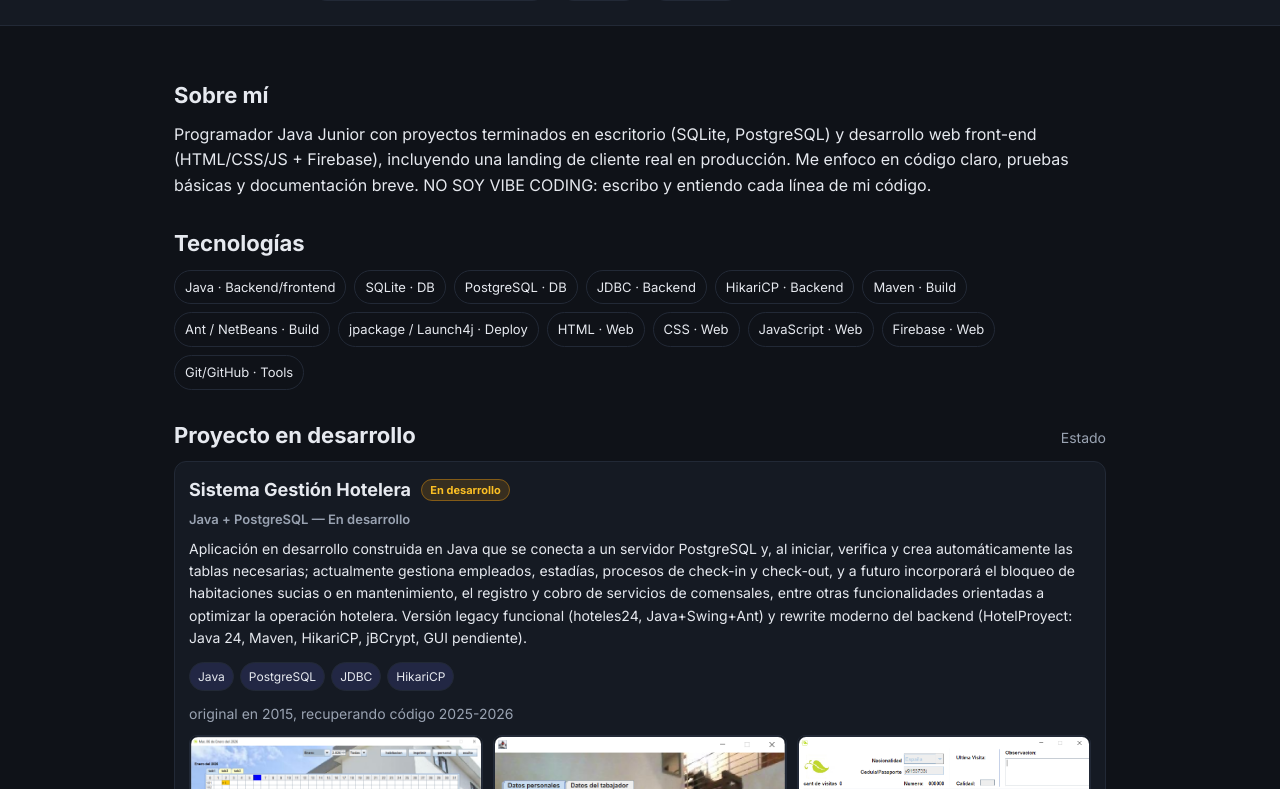
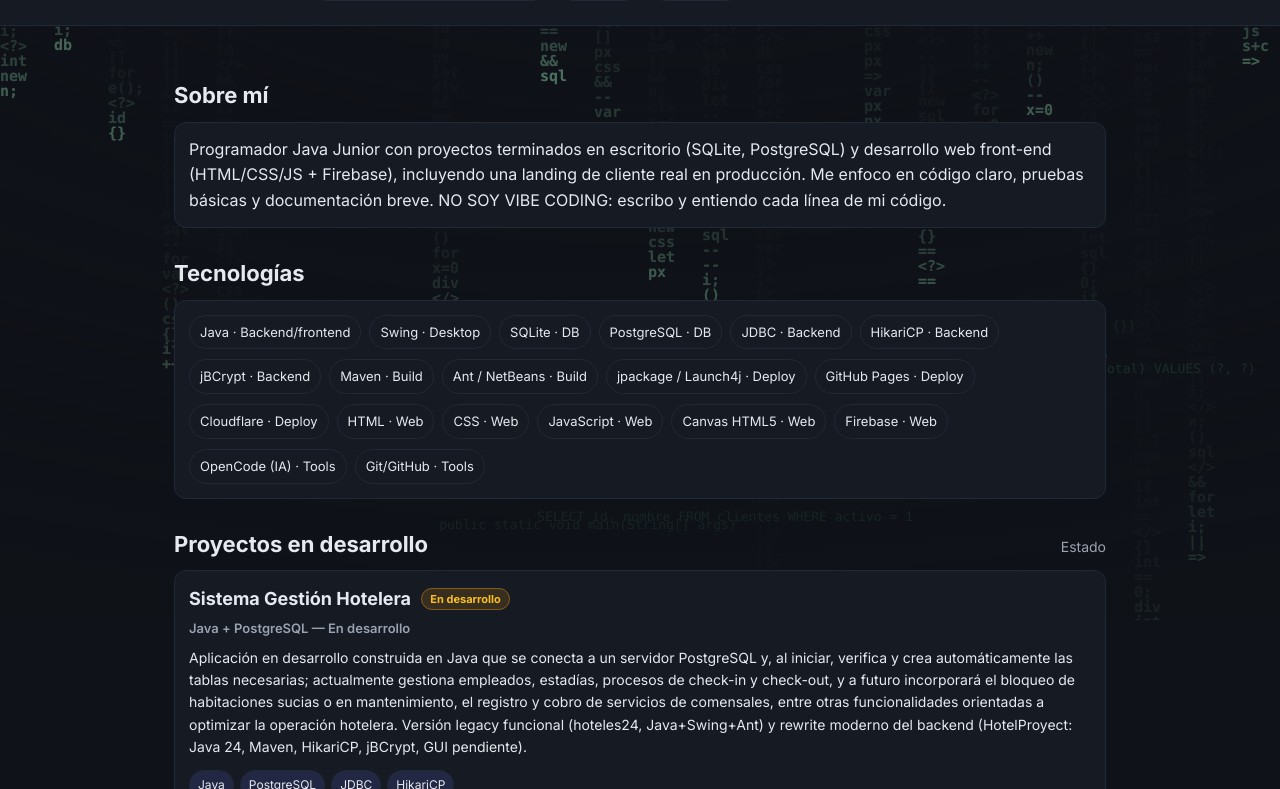
Before and after one commit to angelvalecillos/angelvalecillos.github.io, a plain HTML site: page index.html in a window 1280 px wide. Shown: the part 180-969 px from the top of the page. Drawn offline with Linux system fonts and the light colour scheme.

Commit message:
Fondo Matrix, paneles en Sobre mi/Tecnologias/Extra, avatar con dos fotos, nuevas tecnologias y Family Chat + Aleen a desarrollo

```diff
--- a/content.js
+++ b/content.js
@@ -6,6 +6,8 @@ window.portfolioData = {
   email: "angel.valecillos1981@gmail.com",
   cvUrl: "assets/CV.pdf",
   photoUrl: "assets/foto.jpg",
+  photoUrl2: "assets/foto2-avatar.jpg", // 2ª foto del avatar (entra con fundido)
+  photoIntervalMs: 7000,                // cada cuánto alterna (7 s)
 
   github: "https://github.com/angelvalecillos",
   linkedin: "https://www.linkedin.com/in/angel-eduardo-valecillos-ab4b5b57",
@@ -16,17 +18,23 @@ window.portfolioData = {
 
   tech: [
     { label: "Java", category: "Backend/frontend" },
+    { label: "Swing", category: "Desktop" },
     { label: "SQLite", category: "DB" },
     { label: "PostgreSQL", category: "DB" },
     { label: "JDBC", category: "Backend" },
     { label: "HikariCP", category: "Backend" },
+    { label: "jBCrypt", category: "Backend" },
     { label: "Maven", category: "Build" },
     { label: "Ant / NetBeans", category: "Build" },
     { label: "jpackage / Launch4j", category: "Deploy" },
+    { label: "GitHub Pages", category: "Deploy" },
+    { label: "Cloudflare", category: "Deploy" },
     { label: "HTML", category: "Web" },
     { label: "CSS", category: "Web" },
     { label: "JavaScript", category: "Web" },
+    { label: "Canvas HTML5", category: "Web" },
     { label: "Firebase", category: "Web" },
+    { label: "OpenCode (IA)", category: "Tools" },
     { label: "Git/GitHub", category: "Tools" }
   ],
 
@@ -48,6 +56,27 @@ window.portfolioData = {
       // Código del proyecto
       repoUrl: "https://github.com/angelvalecillos/hotels"
       // demoUrl: "https://tu-demo.com" // opcional
+    },
+    {
+      title: "Family Chat Room",
+      subtitle: "HTML/CSS/JS + Firebase — En desarrollo",
+      status: "En desarrollo",
+      description:
+        "Chat web familiar estilo MSN con login, registro y dashboard. Front completo en vanilla JS + Firebase; pendiente configurar credenciales y desplegar la demo.",
+      years: "2026 · proyecto familiar",
+      tech: ["HTML", "CSS", "JavaScript", "Firebase"],
+      repoUrl: "https://github.com/angelvalecillos/family-chat-room"
+    },
+    {
+      title: "Aleen Fotografía",
+      subtitle: "Landing HTML/CSS/JS — En desarrollo",
+      status: "En desarrollo",
+      description:
+        "Landing responsive para fotógrafa, con vista-cliente autocontenida verificada. Pendiente fotos y textos finales del cliente.",
+      years: "2026 · cliente real (fotógrafa)",
+      tech: ["HTML", "CSS", "JavaScript"],
+      repoUrl: "https://github.com/angelvalecillos/aleen-fotografia",
+      images: ["assets/aleen.jpg"]
     }
   ],
 
@@ -85,26 +114,6 @@ window.portfolioData = {
       repoUrl: "https://github.com/angelvalecillos/java-exe-builder",
       demoUrl: "assets/Manual-compilador.pdf",
       imageUrl: "assets/compilador-java.png",
-      imageLayout: "scroll"
-    },
-    {
-      title: "Family Chat Room",
-      subtitle: "HTML/CSS/JS + Firebase",
-      status: "Avanzado",
-      description:
-        "Chat web familiar estilo MSN con login, registro y dashboard. Front completo en vanilla JS + Firebase; pendiente configurar credenciales y desplegar demo.",
-      tech: ["HTML", "CSS", "JavaScript", "Firebase"],
-      repoUrl: "https://github.com/angelvalecillos/family-chat-room"
-    },
-    {
-      title: "Aleen Fotografía",
-      subtitle: "Landing HTML/CSS/JS",
-      status: "Avanzado",
-      description:
-        "Landing responsive para fotógrafa, con vista-cliente autocontenida verificada. Pendiente fotos y textos finales del cliente.",
-      tech: ["HTML", "CSS", "JavaScript"],
-      repoUrl: "https://github.com/angelvalecillos/aleen-fotografia",
-      imageUrl: "assets/aleen.jpg",
       imageLayout: "scroll"
     },
     {
--- a/index.html
+++ b/index.html
@@ -12,10 +12,17 @@
     <link rel="stylesheet" href="style.css" />
   </head>
   <body>
+    <!-- Fondo Matrix: lluvia de código + líneas de código. Decorativo. -->
+    <canvas id="matrix" class="matrix-canvas" aria-hidden="true"></canvas>
+    <canvas id="matrixCode" class="matrix-canvas" aria-hidden="true"></canvas>
+
     <header class="site-header">
       <div class="container header-grid">
         <div class="identity">
+          <div class="avatar-stack">
             <img id="photo" class="avatar" alt="Foto de perfil" />
+            <img id="photoAlt" class="avatar avatar-alt" alt="" aria-hidden="true" />
+          </div>
           <div>
             <h1 id="name" class="title"></h1>
             <p id="mainSkill" class="subtitle"></p>
@@ -33,17 +40,21 @@
     <main class="container">
       <section aria-labelledby="about-title" class="section">
         <h2 id="about-title" class="section-title">Sobre mí</h2>
+        <div class="panel">
           <p id="about" class="section-text"></p>
+        </div>
       </section>
 
       <section aria-labelledby="tech-title" class="section">
         <h2 id="tech-title" class="section-title">Tecnologías</h2>
+        <div class="panel">
           <div id="techBadges" class="badge-grid"></div>
+        </div>
       </section>
 
       <section aria-labelledby="experience-title" class="section">
         <div class="section-title-row">
-          <h2 id="experience-title" class="section-title">Proyecto en desarrollo</h2>
+          <h2 id="experience-title" class="section-title">Proyectos en desarrollo</h2>
           <span class="muted">Estado</span>
         </div>
         <div id="experienceList" class="card-list"></div>
@@ -64,6 +75,7 @@
 
       <section aria-labelledby="extra-title" class="section">
         <h2 id="extra-title" class="section-title">Extra</h2>
+        <div class="panel">
           <div class="extra-grid">
             <div>
               <h3 class="extra-subtitle">Idiomas</h3>
@@ -90,6 +102,7 @@
               <ul id="blog" class="list"></ul>
             </div>
           </div>
+        </div>
       </section>
     </main>
 
@@ -101,6 +114,7 @@
     </footer>
 
     <!-- JS en Site Root -->
+    <script src="matrix.js"></script>
     <script src="content.js"></script>
     <script src="script.js"></script>
   </body>
--- /dev/null
+++ b/matrix.js
@@ -0,0 +1,272 @@
+/* ------------------------------------------------------------------
+   Fondo "Matrix" del portafolio (2026-10-18)
+   ------------------------------------------------------------------
+   Dos capas sobre canvas, siempre DETRÁS del contenido y sin bloquear
+   clics:
+     1) #matrix     -> lluvia de tokens de código (if, for, SELECT, {})
+                       con estela, como en la película.
+     2) #matrixCode -> líneas de código legibles que bajan muy despacio
+                       (Java, HTML, CSS, JS y SQL reales).
+
+   Reglas cumplidas:
+     - Sin librerías ni peticiones de red.
+     - Respeta prefers-reduced-motion (dibuja un fotograma fijo).
+     - Se pausa cuando la pestaña no está visible.
+     - Cada 2-3 minutos baja UNA columna en verde brillante con brillo
+       (glow), para que resalte entre la lluvia normal.
+------------------------------------------------------------------ */
+(function () {
+  const rain = document.getElementById("matrix");
+  const code = document.getElementById("matrixCode");
+  if (!rain || !code) return;
+
+  const root = document.documentElement;
+  const reduce = window.matchMedia("(prefers-reduced-motion: reduce)").matches;
+
+  // --- Paleta: se lee de las variables CSS (cambia con el tema) ---
+  let color = "#63e08f";
+  let head = "#d9ffe9";
+  let hot = "#a6ffcc";
+  function readPalette() {
+    const s = getComputedStyle(root);
+    color = (s.getPropertyValue("--matrix-char") || "").trim() || "#63e08f";
+    head = (s.getPropertyValue("--matrix-head") || "").trim() || "#d9ffe9";
+    hot = (s.getPropertyValue("--matrix-hot") || "").trim() || "#a6ffcc";
+  }
+
+  // --- Tokens que caen (símbolos y palabras reales del oficio) ---
+  const TOKENS = [
+    "if", "for", "int", "new", "var", "let", "db", "sql", "css", "js",
+    "id", "str", "x=0", "i;", "n;", "0;", "()", "{}", "[]", "=>", "==",
+    "&&", "||", "++", "--", "div", "px", "<?>", "</>", "s+c", "e();",
+  ];
+
+  // --- Líneas de código que flotan lentamente ---
+  const SNIPPETS = [
+    'public static void main(String[] args)',
+    'System.out.println("Hola");',
+    'SELECT id, nombre FROM clientes WHERE activo = 1',
+    'INSERT INTO pedidos (fecha, total) VALUES (?, ?)',
+    'JOIN facturas f ON f.cliente_id = c.id',
+    'CREATE TABLE usuario (id INTEGER PRIMARY KEY);',
+    '.container { display: flex; gap: 16px; }',
+    '@media (max-width: 640px) { ... }',
+    '<div class="card"> <h3>Proyecto</h3> </div>',
+    'document.getElementById("app")',
+    'addEventListener("click", () => {})',
+    'const res = await fetch(url);',
+    'for (int i = 0; i < n; i++) { ... }',
+    'try { ... } catch (Exception e) { ... }',
+    'git commit -m "fix: validación de formulario"',
+  ];
+
+  const FONT = 15;   // tamaño de letra (px)
+  const COL = 54;    // ancho de cada columna de lluvia (px)
+  const SPEED_MIN = 0.08;   // celdas por fotograma: caída lenta
+  const SPEED_MAX = 0.3;
+  const rnd = (a, b) => a + Math.random() * (b - a);
+  const pick = (arr) => arr[(Math.random() * arr.length) | 0];
+
+  const rctx = rain.getContext("2d");
+  const cctx = code.getContext("2d");
+  const dpr = Math.min(window.devicePixelRatio || 1, 2);
+
+  let W = 0;
+  let H = 0;
+  let cols = 0;
+  let drops = [];
+  let lines = [];
+  let raf = 0;
+  let last = 0;
+
+  // Reloj propio (en ms de fotogramas) y estado de la columna destacada
+  let clock = 0;
+  let hotCol = -1;
+  let hotUntil = 0;
+  // La primera vez baja pronto (12-32 s) para que se vea; luego 2-3 minutos.
+  let nextHot = 12000 + Math.random() * 20000;
+
+  function fit(cv, ctx) {
+    cv.width = Math.floor(W * dpr);
+    cv.height = Math.floor(H * dpr);
+    ctx.setTransform(dpr, 0, 0, dpr, 0, 0);
+  }
+
+  function setup() {
+    W = window.innerWidth;
+    H = window.innerHeight;
+    fit(rain, rctx);
+    fit(code, cctx);
+
+    cols = Math.max(6, Math.ceil(W / COL));
+    drops = Array.from({ length: cols }, () => ({
+      y: rnd(-H, 0),
+      acc: 0,
+      speed: rnd(SPEED_MIN, SPEED_MAX),
+    }));
+
+    // Menos líneas en pantallas pequeñas para no tapar el texto
+    const n = W < 720 ? 5 : Math.min(15, Math.round(W / 130));
+    lines = Array.from({ length: n }, () => ({
+      text: pick(SNIPPETS),
+      x: rnd(8, Math.max(9, W - 360)),
+      y: rnd(0, H),
+      speed: rnd(6, 16),      // px por segundo: baja despacio
+      alpha: rnd(0.22, 0.45),
+    }));
+
+    rctx.clearRect(0, 0, W, H);
+    cctx.clearRect(0, 0, W, H);
+  }
+
+  // Una columna cada 2-3 minutos baja en verde brillante con glow.
+  function updateHot() {
+    if (hotCol >= 0 && clock > hotUntil) {
+      drops[hotCol].speed = rnd(SPEED_MIN, SPEED_MAX);
+      hotCol = -1;
+    }
+    if (hotCol < 0 && clock >= nextHot) {
+      hotCol = (Math.random() * cols) | 0;
+      hotUntil = clock + 5000;                 // cruza la pantalla en ~2-4 s
+      drops[hotCol].y = -FONT * 4;             // entra desde arriba
+      drops[hotCol].acc = 0;
+      drops[hotCol].speed = rnd(0.55, 0.85);   // pasa más rápido para resaltar
+      nextHot = clock + 120000 + Math.random() * 60000; // 2 a 3 minutos
+    }
+  }
+
+  // Capa 1: lluvia. La estela se consigue desvaneciendo lo dibujado.
+  function stepRain(dt) {
+    rctx.globalCompositeOperation = "destination-out";
+    rctx.fillStyle = "rgba(0,0,0,0.05)";
+    rctx.fillRect(0, 0, W, H);
+    rctx.globalCompositeOperation = "source-over";
+
+    rctx.font = "600 " + FONT + "px Consolas, 'Courier New', monospace";
+    rctx.textBaseline = "top";
+
+    for (let i = 0; i < cols; i++) {
+      const d = drops[i];
+      d.acc += d.speed * (dt / 16.7);
+      if (d.acc < 1) continue; // avanza de celda en celda (sin solaparse)
+      d.acc = 0;
+      d.y += FONT;
+
+      if (d.y > H + FONT * 3) {
+        d.y = -FONT * rnd(1, 7);
+        d.speed = rnd(SPEED_MIN, SPEED_MAX);
+        continue;
+      }
+
+      const x = i * COL;
+      const tok = pick(TOKENS);
+      const esHot = i === hotCol;
+
+      rctx.fillStyle = esHot ? hot : color;          // cuerpo
+      rctx.fillText(tok, x, d.y);
+
+      if (esHot) {
+        // Resalta de verdad: más grueso + glow
+        rctx.font = "800 " + FONT + "px Consolas, 'Courier New', monospace";
+        rctx.shadowColor = hot;
+        rctx.shadowBlur = 16;
+        rctx.globalAlpha = 1;
+        rctx.fillText(tok, x, d.y);
+        rctx.shadowBlur = 0;
+        rctx.font = "600 " + FONT + "px Consolas, 'Courier New', monospace";
+      } else {
+        rctx.globalAlpha = 0.55;                     // cabeza algo más clara
+        rctx.fillStyle = head;
+        rctx.fillText(tok, x, d.y);
+      }
+      rctx.globalAlpha = 1;
+    }
+  }
+
+  // Capa 2: líneas de código legibles bajando despacio.
+  function stepCode(dt) {
+    cctx.clearRect(0, 0, W, H);
+    cctx.font = "500 " + (FONT - 2) + "px Consolas, 'Courier New', monospace";
+    cctx.textBaseline = "top";
+
+    for (let i = 0; i < lines.length; i++) {
+      const s = lines[i];
+      s.y += s.speed * (dt / 1000);
+      if (s.y > H + 24) {
+        s.y = rnd(-70, -10);
+        s.x = rnd(8, Math.max(9, W - 360));
+        s.text = pick(SNIPPETS);
+      }
+      cctx.globalAlpha = s.alpha;
+      cctx.fillStyle = color;
+      cctx.fillText(s.text, s.x, s.y);
+    }
+    cctx.globalAlpha = 1;
+  }
+
+  function frame(ts) {
+    raf = requestAnimationFrame(frame);
+
+    // dt puede salir negativo en el primer fotograma (el timestamp de rAF es
+    // el inicio del frame y puede ser anterior a performance.now()), y con el
+    // acumulador eso dejaría la lluvia sin dibujar. Se acota siempre.
+    let dt = ts - last;
+    if (!(dt > 0) || dt > 80) dt = 16.7;
+    last = ts;
+    clock += dt;
+
+    updateHot();
+    stepRain(dt);
+    stepCode(dt);
+  }
+
+  function start() {
+    if (raf || reduce) return;
+    last = performance.now();
+    raf = requestAnimationFrame(frame);
+  }
+
+  function stop() {
+    if (raf) cancelAnimationFrame(raf);
+    raf = 0;
+  }
+
+  // Con "reduced motion" se dibuja un fotograma fijo: se ve el tema, sin movimiento.
+  function still() {
+    stop();
+    for (let i = 0; i < 90; i++) stepRain(16.7);
+    stepCode(16.7);
+  }
+
+  document.addEventListener("click", (e) => {
+    // Al cambiar de tema hay que releer los colores de las variables CSS
+    if (e.target && e.target.id === "themeToggle") {
+      setTimeout(() => {
+        readPalette();
+        if (reduce) {
+          setup();
+          still();
+        }
+      }, 0);
+    }
+  });
+
+  document.addEventListener("visibilitychange", () => {
+    if (document.hidden) stop();
+    else start();
+  });
+
+  let resizeTimer = 0;
+  window.addEventListener("resize", () => {
+    clearTimeout(resizeTimer);
+    resizeTimer = setTimeout(() => {
+      setup();
+      if (reduce) still();
+    }, 150);
+  });
+
+  readPalette();
+  setup();
+  if (reduce) still();
+  else start();
+})();
--- a/script.js
+++ b/script.js
@@ -31,6 +31,31 @@
 
   const photo = d.getElementById("photo");
   if (data.photoUrl) photo.src = data.photoUrl;
+
+  // Segunda foto del avatar: aparece con un fundido sobre la primera cada
+  // cierto tiempo (por defecto 7 s). Si no hay segunda foto, no hace nada.
+  const photoAlt = d.getElementById("photoAlt");
+  if (photoAlt && data.photoUrl2) {
+    photoAlt.src = data.photoUrl2;
+
+    const ms = Number(data.photoIntervalMs) > 999 ? Number(data.photoIntervalMs) : 7000;
+    if (window.matchMedia("(prefers-reduced-motion: reduce)").matches) {
+      photoAlt.classList.add("no-fade"); // sin animación si el usuario lo pide
+    }
+
+    let timer = 0;
+    const swap = () => photoAlt.classList.toggle("visible");
+    const start = () => {
+      if (!timer) timer = setInterval(swap, ms);
+    };
+    const stop = () => {
+      clearInterval(timer);
+      timer = 0;
+    };
+
+    start();
+    d.addEventListener("visibilitychange", () => (d.hidden ? stop() : start()));
+  }
 
   // Contact chips
   const contacts = d.getElementById("contacts");
@@ -72,13 +97,14 @@
 
     const tags = (e.tech || []).map((t) => `<span class="tag">${t}</span>`).join("");
     const status = e.status ? `<span class="status ${statusClass(e.status)}">${e.status}</span>` : "";
+    const years = e.years ? `<div class="muted">${e.years}</div>` : "";
 
     card.innerHTML = `
       <h3>${e.title} ${status}</h3>
       <p class="subtitle">${e.subtitle}</p>
       <p class="description">${e.description}</p>
       ${tags ? `<div class="tag-row">${tags}</div>` : ""}
-      <div class="muted">${e.years}</div>
+      ${years}
     `;
 
     // Imágenes (viewports verticales)
--- a/style.css
+++ b/style.css
@@ -6,6 +6,12 @@
   --primary: #6b74ff;
   --primary-weak: rgba(107, 116, 255, 0.15);
   --border: #222936;
+  /* Fondo Matrix */
+  --matrix-char: #63e08f;   /* verde claro: la lluvia normal */
+  --matrix-hot: #3dffa1;    /* verde brillante: la que resalta (esporádica) */
+  --matrix-head: #d9ffe9;
+  --matrix-alpha: 0.45;
+  --veil: rgba(15, 18, 24, 0.72);
 }
 :root.light {
   --bg: #f7f8fa;
@@ -15,9 +21,17 @@
   --primary: #3a47f3;
   --primary-weak: rgba(58, 71, 243, 0.15);
   --border: #e6e8ef;
+  /* Fondo Matrix en claro: verde oscuro para que se note sobre el blanco */
+  --matrix-char: #0b6b3a;
+  --matrix-hot: #06a04c;
+  --matrix-head: #04331b;
+  --matrix-alpha: 0.3;
+  --veil: rgba(247, 248, 250, 0.8);
 }
 * { box-sizing: border-box; }
-body { margin: 0; background: var(--bg); color: var(--text); font-family: Inter, system-ui, -apple-system, Segoe UI, Roboto, Ubuntu, Cantarell, "Fira Sans", "Droid Sans", "Helvetica Neue", Arial, sans-serif; line-height: 1.6; }
+/* El fondo (--bg) se pinta en <html> para que el canvas Matrix quede por encima */
+html { background: var(--bg); }
+body { margin: 0; background: transparent; color: var(--text); font-family: Inter, system-ui, -apple-system, Segoe UI, Roboto, Ubuntu, Cantarell, "Fira Sans", "Droid Sans", "Helvetica Neue", Arial, sans-serif; line-height: 1.6; }
 .container { max-width: 980px; margin: 0 auto; padding: 24px; }
 .section { margin: 28px 0; }
 .section-title { margin: 0 0 8px; font-size: 22px; font-weight: 700; }
@@ -203,17 +217,10 @@ body { margin: 0; background: var(--bg); color: var(--text); font-family: Inter,
 /* Fila de viewports de experiencia (imágenes lado a lado) */
 .exp-row {
   display: grid;
-  grid-template-columns: repeat(3, 1fr); /* 3 columnas */
+  /* auto-fit: 3 imágenes llenan la fila y 1 sola ocupa todo el ancho */
+  grid-template-columns: repeat(auto-fit, minmax(220px, 1fr));
   gap: 10px;
   margin-top: 10px;
-}
-
-/* Responsivo (opcional): ajustar número de columnas */
-@media (max-width: 900px) {
-  .exp-row { grid-template-columns: repeat(2, 1fr); }
-}
-@media (max-width: 640px) {
-  .exp-row { grid-template-columns: 1fr; }
 }
 
 /* --- Pulido visual 2026-10-11 (restyling ligero) --- */
@@ -242,7 +249,68 @@ a { color: inherit; }
 /* Avatar con aro de acento */
 .avatar { border: 2px solid var(--primary); }
 
+/* Dos fotos de perfil: la segunda aparece con un fundido sobre la primera
+   (la lógica está en script.js). Se apilan para que el cambio no mueva nada. */
+.avatar-stack {
+  position: relative;
+  width: 120px;
+  height: 120px;
+  flex: 0 0 120px;
+}
+.avatar-stack .avatar { position: absolute; inset: 0; }
+.avatar-alt { opacity: 0; transition: opacity 1.2s ease; }
+.avatar-alt.visible { opacity: 1; }
+.avatar-alt.no-fade { transition: none; }
+
 @media (prefers-reduced-motion: reduce) {
   .card { transition: none; }
   .card:hover { transform: none; }
 }
+
+/* --- Fondo Matrix 2026-10-18 ---
+   Dos canvas fijos por detrás del contenido (no capturan clics) y un
+   "velo" en degradado que oscurece los bordes para que el texto siga
+   leyéndose bien. El contenido va en la capa 1. */
+.matrix-canvas {
+  position: fixed;
+  inset: 0;
+  width: 100%;
+  height: 100%;
+  z-index: 0;
+  pointer-events: none;
+}
+#matrix { opacity: var(--matrix-alpha); }
+#matrixCode { opacity: 0.65; }
+
+/* Velo: se pinta después de los canvas y antes del contenido */
+body::after {
+  content: "";
+  position: fixed;
+  inset: 0;
+  z-index: 0;
+  pointer-events: none;
+  background: radial-gradient(130% 100% at 50% 0%, transparent 25%, var(--veil) 100%);
+}
+
+/* Bloque/panel: mismo tratamiento que las tarjetas, para que el fondo
+   Matrix no "distorsione" los textos (Tecnologías y Extra) */
+.panel {
+  background: var(--surface);
+  border: 1px solid var(--border);
+  border-radius: 12px;
+  padding: 14px;
+}
+.panel .badge-grid { row-gap: 10px; }
+
+.site-header,
+main,
+.site-footer {
+  position: relative;
+  z-index: 1;
+}
+
+@media (max-width: 640px) {
+  /* En móvil solo la lluvia (menos ruido) y un poco más tenue */
+  #matrix { opacity: calc(var(--matrix-alpha) * 0.8); }
+  #matrixCode { display: none; }
+}
```
Also changed, not shown: assets/foto2-avatar.jpg (added), assets/foto2.jpeg (added). Lines whose indentation alone changed are shown as unchanged.
